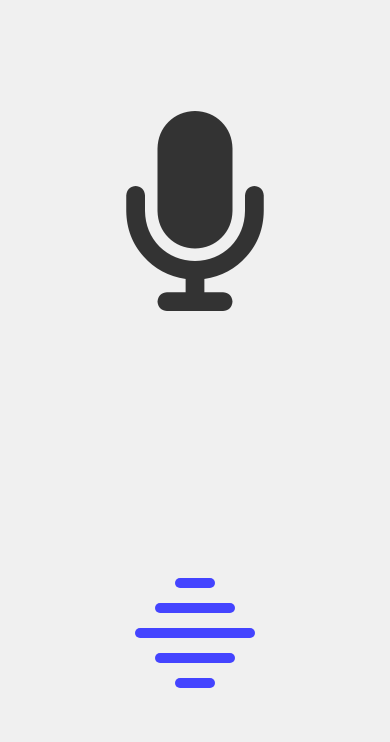
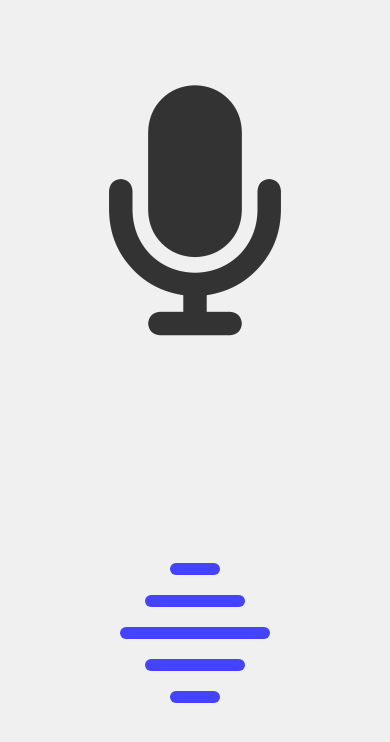
Before and after one commit to JosefCipera/simple-pwa, a plain HTML site: page index.html in a window 390 px wide. Drawn offline with Linux system fonts and the light colour scheme.

Commit message:
Update style.css

```diff
--- a/style.css
+++ b/style.css
@@ -16,45 +16,43 @@ body {
 }
 
 .top-half, .bottom-half {
-    flex: 1; /* 50% výšky pro každou polovinu */
+    flex: 1;
     display: flex;
     justify-content: center;
     align-items: center;
 }
 
 #micIcon {
-    font-size: 250px; /* Ještě větší mikrofon */
+    font-size: 300px; /* Ještě větší mikrofon */
     color: #333;
     cursor: pointer;
     transition: color 0.3s;
 }
 
 #micIcon.recording {
-    color: #ff4444; /* Červená během nahrávání */
+    color: #ff4444;
 }
 
 .sound-waves {
     display: flex;
     align-items: center;
-    transform: rotate(90deg); /* Otočení o 90° */
-    gap: 15px; /* Větší mezery mezi čárkami */
-    cursor: pointer; /* Ukazatel, že lze kliknout */
+    transform: rotate(90deg);
+    gap: 20px; /* Větší mezery */
+    cursor: pointer;
 }
 
 .wave {
     display: inline-block;
-    width: 10px; /* Silnější čárky */
+    width: 12px; /* Silnější čárky */
     background-color: #4444ff;
-    border-radius: 5px;
+    border-radius: 6px;
     transition: height 0.2s;
 }
 
-/* Větší čárky – kratší na okrajích */
-.wave:nth-child(1), .wave:nth-child(5) { height: 50px; }
-.wave:nth-child(2), .wave:nth-child(4) { height: 100px; }
-.wave:nth-child(3) { height: 150px; }
+.wave:nth-child(1), .wave:nth-child(5) { height: 60px; }
+.wave:nth-child(2), .wave:nth-child(4) { height: 120px; }
+.wave:nth-child(3) { height: 180px; } /* Ještě větší vlny */
 
-/* Animace během nahrávání */
 .recording .wave {
     animation: pulse 0.5s infinite alternate;
 }
@@ -64,10 +62,9 @@ body {
     to { transform: scaleY(1.2); }
 }
 
-/* Responzivní design */
 @media (max-width: 600px) {
-    #micIcon { font-size: 200px; } /* O něco menší na mobilech */
-    .wave:nth-child(1), .wave:nth-child(5) { height: 40px; }
-    .wave:nth-child(2), .wave:nth-child(4) { height: 80px; }
-    .wave:nth-child(3) { height: 120px; }
+    #micIcon { font-size: 250px; }
+    .wave:nth-child(1), .wave:nth-child(5) { height: 50px; }
+    .wave:nth-child(2), .wave:nth-child(4) { height: 100px; }
+    .wave:nth-child(3) { height: 150px; }
 }
```
